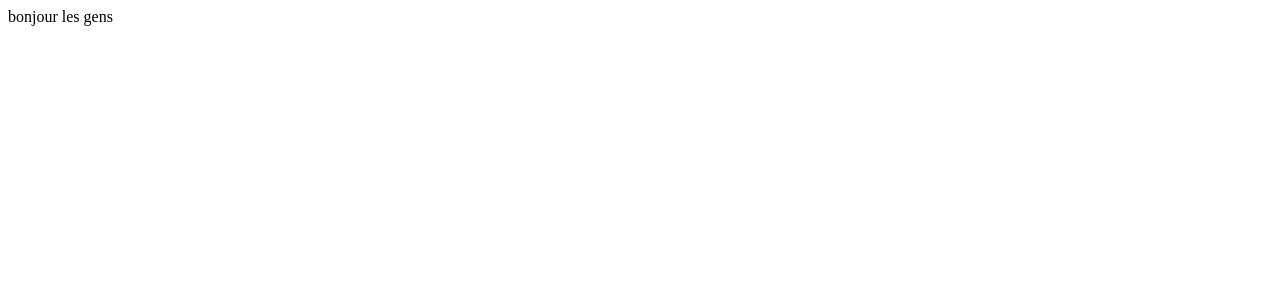
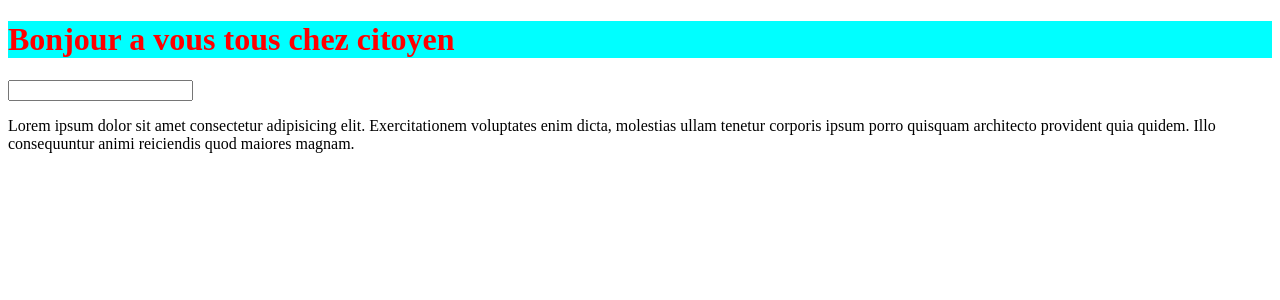
Before and after one commit to ndemanou237/learn-react, a React (Vite) app: page / in a window 1280 px wide. Shown: the top 300 px of the page. Built offline with nearby package versions, Linux system fonts and the light colour scheme.

Commit message:
initialisation in the react

```diff
--- a/src/App.jsx
+++ b/src/App.jsx
@@ -1,11 +1,20 @@
-import { useState } from 'react'
-import reactLogo from './assets/react.svg'
-import viteLogo from './assets/vite.svg'
-import heroImg from './assets/hero.png'
 
+const title = "Bonjour a vous tous chez citoyen"
+const test = {color:'red', backgroundColor:'aqua'}
 
 function App() {
-  return 'bonjour les gens'
+
+  const clicked = (e) =>{
+    console.log(e)
+    alert('vous avez cliquez sur le h1')
+  }
+  return  <div>
+    <h1 onClick={clicked} id='title' className='title' style={test}>{title}</h1>
+    <input type="text" />
+    <p>Lorem ipsum dolor sit amet consectetur adipisicing elit. Exercitationem voluptates enim dicta, molestias ullam tenetur corporis ipsum porro quisquam architecto provident quia quidem. Illo consequuntur animi reiciendis quod maiores magnam.</p>
+
+  </div>
+
 }
 
 export default App
```
